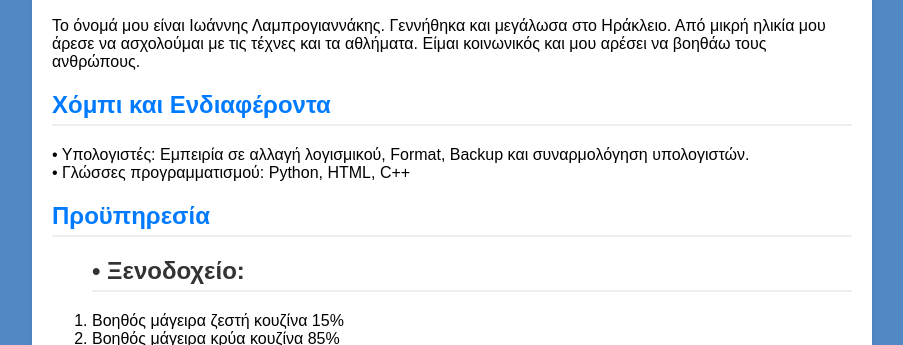
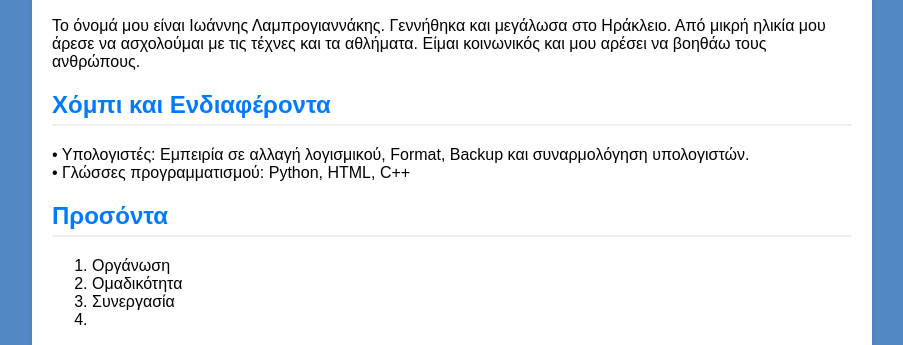
Before and after one commit to Ioannis19/CV, a plain HTML site: page index.html in a window 1280 px wide. Shown: the part 431-776 px from the top of the page, without its empty margins (188-1091 px from the left). Drawn offline with Linux system fonts and the light colour scheme.

Commit message:
index.html

```diff
--- a/index.html
+++ b/index.html
@@ -44,6 +44,16 @@
                 <li>• Γλώσσες προγραμματισμού: Python, HTML, C++</li>
             </ul>
         </section>
+
+	<section>
+		<h2 style="color: #007bff">Προσόντα</h2>
+		<ol>
+			<li>Οργάνωση</li>
+			<li>Ομαδικότητα</li>
+			<li>Συνεργασία</li>
+			<li></li>
+		</ol>
+	</section>
 		<section>
 			<h2 style="color: #007bff">Προϋπηρεσία</h2>
 			<ol>
```
